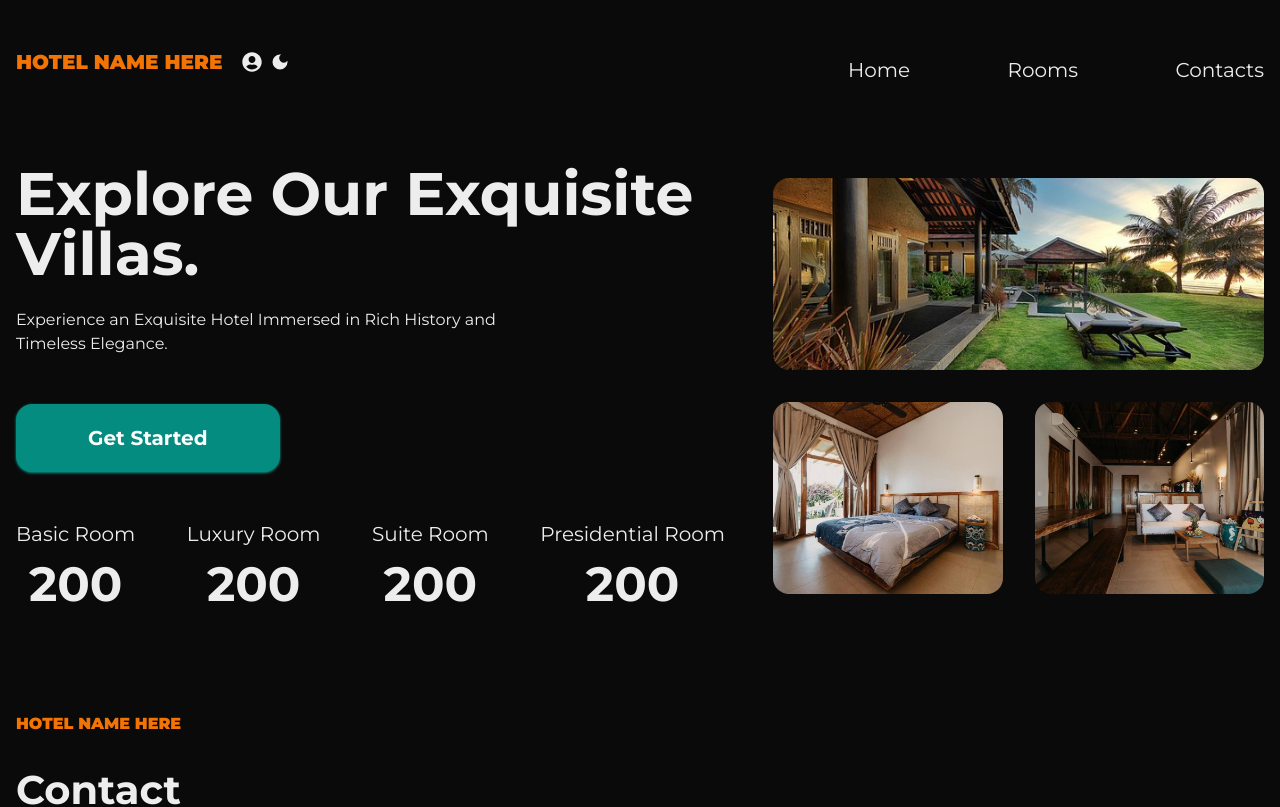
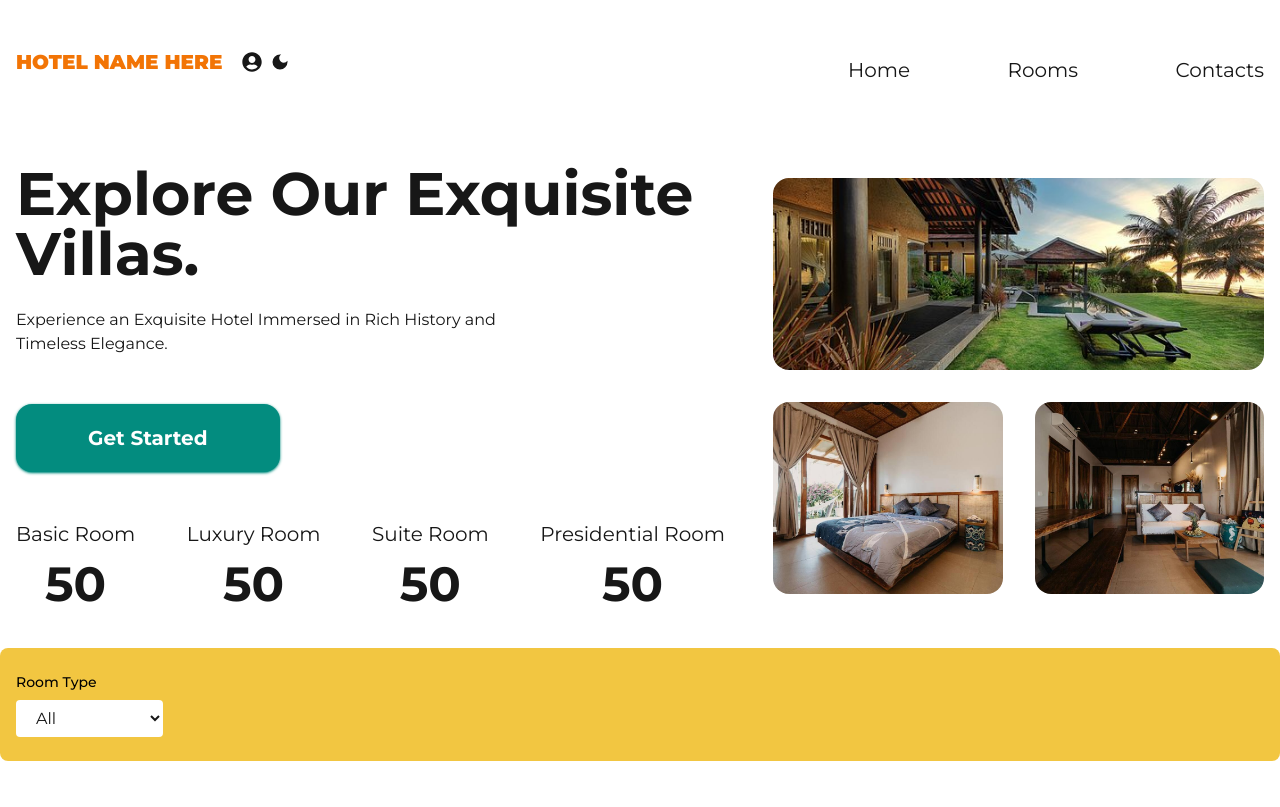
Before and after one commit to jjjakettt/hotel-management-app, a Next.js app: page / in a window 1280 px wide. Shown: the top 807 px of the page. Built offline with nearby package versions, Linux system fonts and the light colour scheme; no server answers.

Commit message:
feat: begun work on search functionality. fix: fixed global.css to use class-based styling instead of @media

```diff
--- a/src/app/(web)/globals.css
+++ b/src/app/(web)/globals.css
@@ -1,14 +1,18 @@
 @import "tailwindcss";
 
+
+/* Light mode colors (default) */
 :root {
   --background: #ffffff;
   --foreground: #171717;
 }
-/* Dark mode variables */
+
+/* Dark mode colors (when .dark class is present) */
 :root.dark {
   --background: #0a0a0a;
   --foreground: #ededed;
 }
+
 @theme {
   /* Brand colors */
   --color-primary: #038C7F;
@@ -16,18 +20,11 @@
   --color-tertiary-dark: #F27405;
   --color-tertiary-light: #F2C641;
 
-
   /* Font Family */
   --font-family-montserrat: var(--font-montserrat);
 
+  /* Enable class-based dark mode */
   --dark-mode: class;
-}
-
-@media (prefers-color-scheme: light ) {
-  :root {
-    --background: #0a0a0a;
-    --foreground: #ededed;
-  }
 }
 
 /* Hover Animation */
--- a/src/app/(web)/page.tsx
+++ b/src/app/(web)/page.tsx
@@ -1,9 +1,14 @@
 import HeroSection from "@/components/HeroSection/HeroSection";
+import PageSearch from "@/components/PageSearch/PageSearch";
 
 const Home = () => {
   return (
     <>
     <HeroSection/>
+    <PageSearch/>
+    {/* Featured Room */}
+    {/* Gallery */}
+    {/* News Letter */}
     </>
   );
 }
--- a/src/components/HeroSection/ClientComponent.tsx
+++ b/src/components/HeroSection/ClientComponent.tsx
@@ -22,20 +22,20 @@ const ClientComponent: FC<Props> = (props) => {
                 <div className="flex justify-between mt-12">
                     <div className="flex gap-3 flex-col items-center justify-center">
                         <p className="text-xs lg:text-xl text-center">Basic Room</p>
-                        <CountUpNumber duration={3000} endValue={200}/>
+                        <CountUpNumber duration={3000} endValue={50}/>
                     </div>
                     <div className="flex gap-3 flex-col items-center justify-center">
                         <p className="text-xs lg:text-xl text-center">Luxury Room</p>
-                        <CountUpNumber duration={3000} endValue={200}/>
+                        <CountUpNumber duration={3000} endValue={50}/>
                     </div>
                     <div className="flex gap-3 flex-col items-center justify-center">
                         <p className="text-xs lg:text-xl text-center">Suite Room</p>
-                        <CountUpNumber duration={3000} endValue={200}/>
+                        <CountUpNumber duration={3000} endValue={50}/>
 
                     </div>
                     <div className="flex gap-3 flex-col items-center justify-center">
                         <p className="text-xs lg:text-xl text-center">Presidential Room</p>
-                        <CountUpNumber duration={3000} endValue={200}/>
+                        <CountUpNumber duration={3000} endValue={50}/>
 
                     </div>
 
--- a/src/components/HeroSection/HeroSection.tsx
+++ b/src/components/HeroSection/HeroSection.tsx
@@ -1,9 +1,6 @@
-
-import Image from 'next/image';
-import CountUpNumber from '../CountUpNumber/CountUpNumber';
 import ClientComponent from './ClientComponent';
 import { heading1, section2 } from './ServerComponent';
-import { headers } from 'next/headers';
+
 
 const HeroSection = () => {
     return (
--- /dev/null
+++ b/src/components/PageSearch/PageSearch.tsx
@@ -0,0 +1,9 @@
+import Search from "../Search/Search"
+
+const PageSearch = () => {
+  return (
+    <Search/>
+  )
+}
+
+export default PageSearch
--- /dev/null
+++ b/src/components/Search/Search.tsx
@@ -0,0 +1,27 @@
+const Search = () => {
+  return (
+    <section className="bg-tertiary-light px-4 py-6 rounded-lg">
+        <div className="container mx-auto flex gap-4 justify-between items-center">
+            <div className="w-full md:1/3 lg:w-auto mb-4 md:mb-0">
+                <label className="block text-sm font-medium mb-2 text-black">
+                    Room Type
+                </label>
+                <div className="relative">
+                    <select
+                        // value = {roomTypeFilter}
+                        // onChange={handleRoomTypeChange}
+                        className="w-full px-4 py-2 capitalize rounded leading-tight bg-[var(--background)] text-[var(--foreground)] focus:outline-none cursor-pointer">
+                        <option value="All">All</option>
+                        <option value="Basic">Basic</option>
+                        <option value="Luxury">Luxury</option>
+                        <option value="Suite">Suite</option>
+                        <option value="Suite">Presidential</option>
+                    </select>
+                </div>
+            </div>
+        </div>
+    </section>
+  )
+}
+
+export default Search
```
Also changed, not shown: 1 other file (tests, documents, lock files or other folders).
